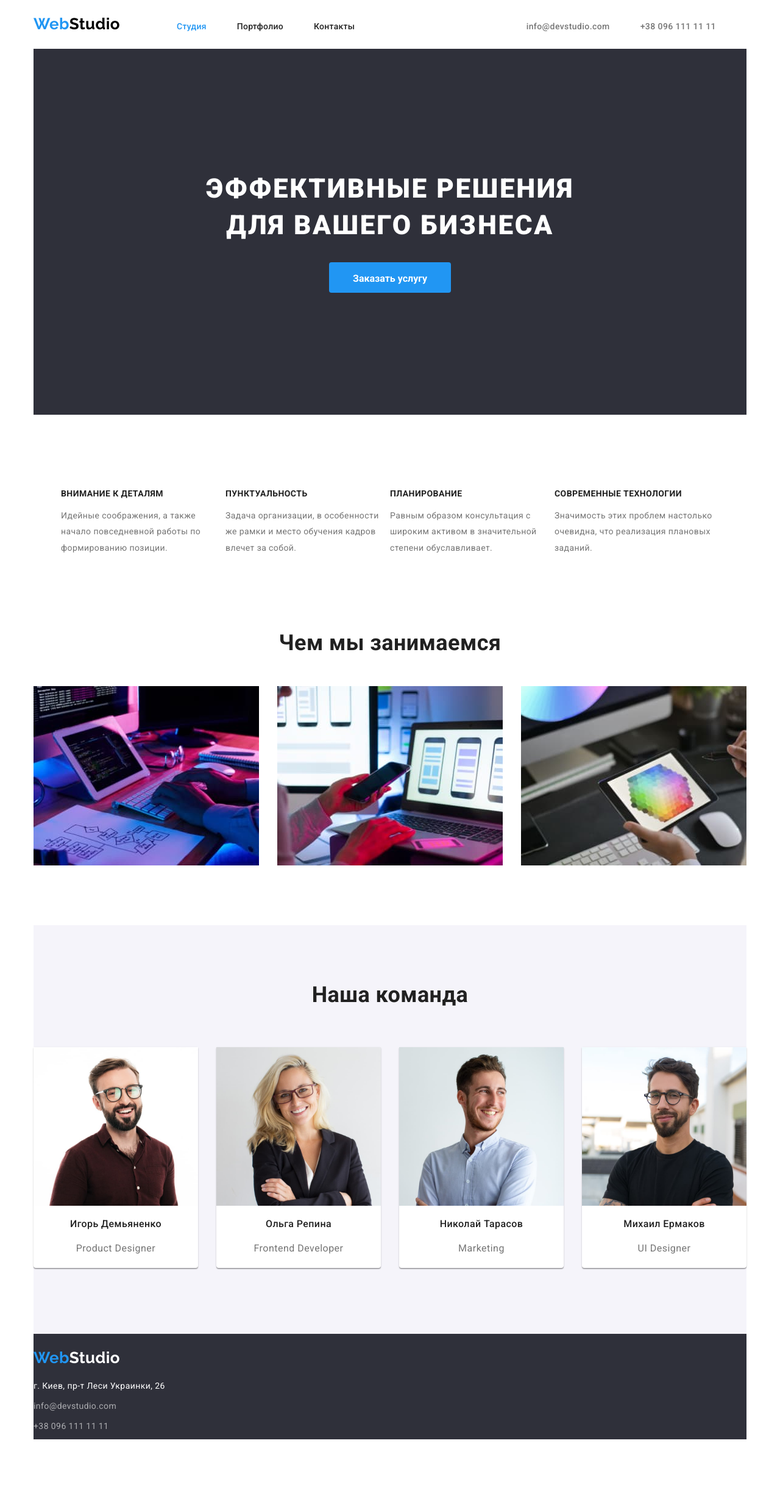
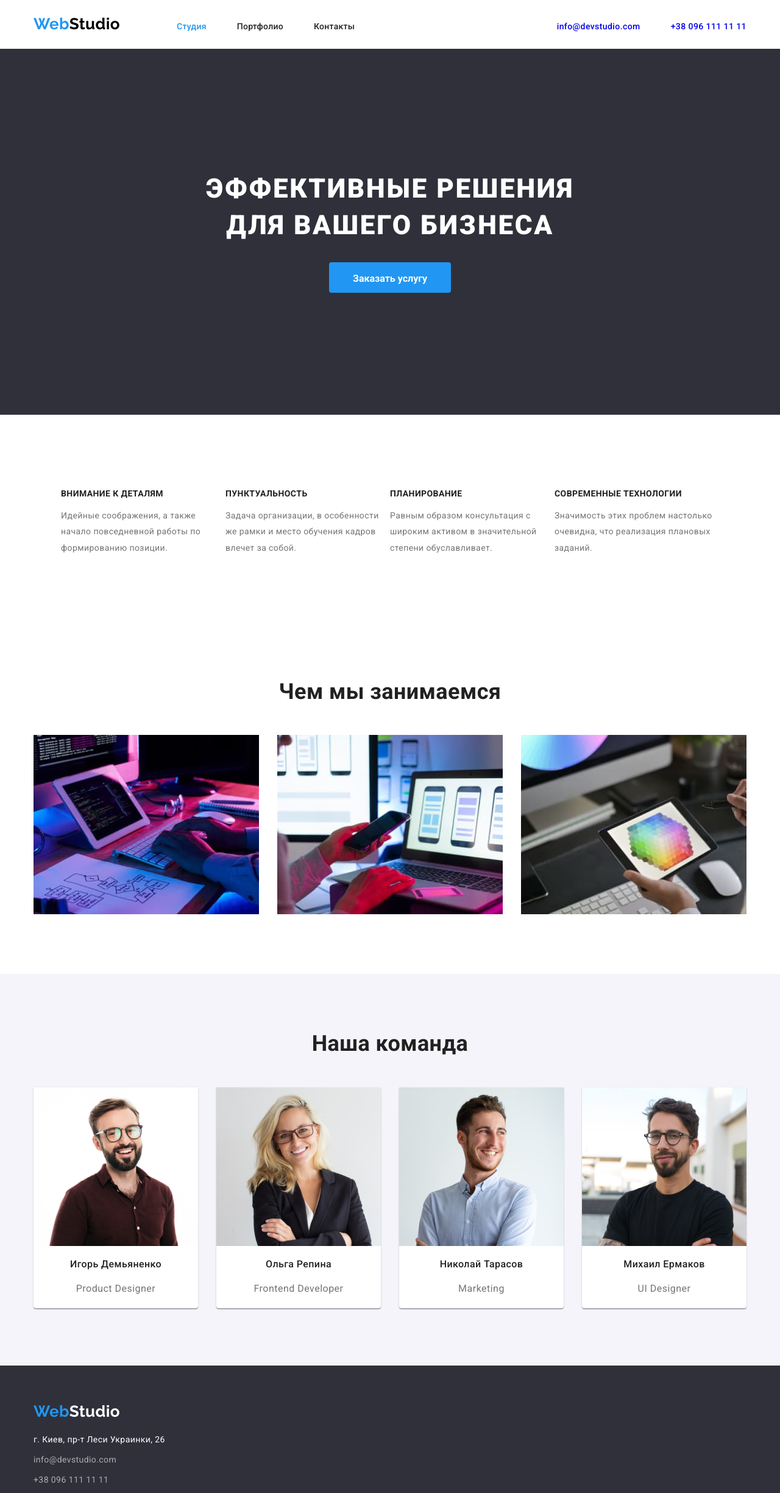
Before and after one commit to Naira21/goit-markup-hw-03, a plain HTML site: page index.html in a window 1280 px wide. Shown: the whole page at 61% size. Before the commit the page ends 2360 px from the top, so only its background shows below. Drawn offline with nearby package versions, Linux system fonts and the light colour scheme.

Commit message:
хедер и особенности не по ширине

```diff
--- a/css/styles.css
+++ b/css/styles.css
@@ -22,17 +22,20 @@ body {
 
 .container {
   width: 1200px;
-  background-color: var(--main-bg-text-color);
+  /*background-color: var(--main-bg-text-color);*/
   margin: 0px auto;
   padding-left: 15px;
   padding-right: 15px;
 }
 
 /*Шапка сайта*/
-.shadow {
+.header-bg {
+  background-color: var(--main-bg-text-color);
+  /*}
+.shadow {*/
   box-shadow: 0px 4px 4px rgba(0, 0, 0, 0.25);
 }
-.logo {
+.logo-header {
   font-family: 'Raleway', sans-serif;
   font-weight: 700;
   font-size: 26px;
@@ -68,6 +71,7 @@ body {
 header nav,
 header {
   display: flex;
+  justify-content: space-between;
   align-items: baseline;
 }
 
@@ -79,12 +83,17 @@ header {
   color: var(--logo-button-color);
 }
 
+.link {
+  margin-right: 0;
+}
 .link-item {
   color: var(--link-paragraph-color);
   font-weight: 500;
-  margin-right: 50px;
+  padding-right: 50px;
 }
-
+.link-item:last-child {
+  padding-right: 0px;
+}
 a {
   text-decoration: none;
 }
@@ -110,10 +119,14 @@ a {
 .list-portfolio,
 .item-portfolio,
 .list-activity,
-.link {
+.link,
+.link-item {
   list-style-type: none;
 }
 
+.hero-bg {
+  background-color: var(--second-bg-color);
+}
 .hero-title {
   font-weight: 900;
   font-size: 44px;
@@ -133,16 +146,15 @@ a {
   text-align: center;
 }
 
-.list-feature {
-  display: flex;
-  justify-content: center;
-}
-
 p {
   font-size: 16px;
   line-height: 1.9;
   color: var(--link-paragraph-color);
   letter-spacing: 0.03em;
+}
+
+.activity-bg {
+  background-color: var(--main-bg-text-color);
 }
 
 .section {
@@ -155,7 +167,7 @@ p {
 ul {
   padding-left: 0px;
 }
-.section > img {
+.activity-bg > img {
   margin-right: 30px;
   flex-direction: row;
 }
@@ -174,11 +186,32 @@ h3 {
   line-height: 1.14;
 }
 
+/*Особенности*/
+
+.features-bg,
+.activity-bg {
+  background-color: var(--main-bg-text-color: white);
+}
+
+.list-feature {
+  display: flex;
+  justify-content: center;
+}
+.item-feature {
+  margin: 94px 0px;
+  width: 270px;
+  min-height: 101px;
+  justify-content: space-between;
+}
+
+.item-feature p {
+  font-size: 14px;
+}
 /*Деятельность*/
 
 .list-activity {
   margin-top: 50px;
-  margin-bottom: 94px;
+  margin-bottom: 0;
   padding-left: 0;
   display: flex;
   justify-content: space-between;
@@ -191,16 +224,6 @@ h3 {
   padding-right: 0px;
 }
 
-.item-feature {
-  margin: 94px 0px;
-  width: 270px;
-  min-height: 101px;
-  justify-content: space-between;
-}
-
-.item-feature p {
-  font-size: 14px;
-}
 /*Команда*/
 .team-name {
   font-weight: 500;
@@ -209,8 +232,8 @@ h3 {
 }
 .list-team {
   display: flex;
-  /*margin: 50px 30px 0px 0px;*/
   justify-content: space-between;
+  margin: 0;
 }
 
 .list-team > li {
@@ -224,11 +247,13 @@ h3 {
 .list-team > li:last-child {
   margin-right: 0px;
 }
+.team-bg {
+  background-color: var(--team-bg-color);
+}
 .team-section {
   background-color: var(--team-bg-color);
   display: inline-block;
   text-align: center;
-  padding: 94px 0px;
 }
 
 /*Кнопки*/
@@ -303,9 +328,10 @@ a:focus {
   max-width: 100%;
 }
 
-/*.portfolio-filter {
-  padding-bottom: 34px;
-}*/
+.portfolio-filter {
+  margin-bottom: 34px;
+  margin-top: 0;
+}
 
 .item-portfolio {
   border: 1px solid #eeeeee;
@@ -325,7 +351,7 @@ a:focus {
   margin-left: 30px;
 }
 /*Футер*/
-footer {
+.footer-bg {
   background-color: var(--second-bg-color);
 }
 .footer-section {
@@ -354,7 +380,18 @@ address {
 }
 .footer-section .logo {
   margin-bottom: 20px;
+  padding-right: auto;
 }
 span {
   margin-bottom: 9px;
 }
+
+.logo-footer {
+  font-family: 'Raleway', sans-serif;
+  font-weight: 700;
+  font-size: 26px;
+  line-height: 1.19;
+  color: var(--logo-button-color);
+  text-decoration: inherit;
+  margin: 60px 0 20px 0px;
+}
--- a/index.html
+++ b/index.html
@@ -16,11 +16,12 @@
     <link rel="stylesheet" href="./css/styles.css" />
   </head>
   <body>
+    <!--шапка сайта-->
+    <section class="header-bg">
       <div class="container">
-      <!--шапка сайта-->
         <header>
           <nav>
-          <a href="./index.html" class="logo">Web<span class="accent-black">Studio</span></a>
+            <a href="./index.html" class="logo-header">Web<span class="accent-black">Studio</span></a>
             <ul class="site-nav">
               <li><a href="index.html" class="site-nav-item current">Студия</a></li>
               <li><a href="portfolio.html" class="site-nav-item">Портфолио</a></li>
@@ -28,12 +29,17 @@
             </ul>
           </nav>
           <ul class="link">
-          <li><a href="mailto:info@devstudio.com" class="link-item">info@devstudio.com</a></li>
-          <li><a href="tel:+380961111111" class="link-item">+38 096 111 11 11</a></li>
+            <li class="link-item"><a href="mailto:info@devstudio.com">info@devstudio.com</a></li>
+            <li class="link-item"><a href="tel:+380961111111">+38 096 111 11 11</a></li>
           </ul>
         </header>
+      </div>
+    </section>
     <!--О студии-->
+
     <main>
+      <section class="hero-bg">
+        <div class="container">
           <section class="hero">
             <h1 class="hero-title">
               ЭФФЕКТИВНЫЕ РЕШЕНИЯ <br />
@@ -41,7 +47,11 @@
             </h1>
             <div><button type="button" class="button-order">Заказать услугу</button></div>
           </section>
-        <section>
+        </div>
+      </section>
+
+      <section class="features-bg">
+        <div class="container">
           <h2 class="visually-hidden">Особенности</h2>
           <ul class="list-feature">
             <li class="item-feature">
@@ -61,9 +71,10 @@
               <p>Значимость этих проблем настолько очевидна, что реализация плановых заданий.</p>
             </li>
           </ul>
+        </div>
       </section>
-        <section>
-          <!--<div class="section">-->
+      <section class="activity-bg section">
+        <div class="container">
           <h2>Чем мы занимаемся</h2>
           <ul class="list-activity">
             <li>
@@ -74,10 +85,12 @@
             </li>
             <li><img src="./images/about/box_3.jpg" alt="Работа с планшетом" width="370" height="294" /></li>
           </ul>
-          <!--</div>-->
+        </div>
       </section>
       <!--Команда-->
-        <section class="team-section">
+      <section class="team-bg">
+        <div class="container">
+          <section class="team-section section">
             <h2>Наша команда</h2>
             <ul class="list-team">
               <li>
@@ -102,18 +115,21 @@
               </li>
             </ul>
           </section>
+        </div>
+      </section>
     </main>
     <footer>
       <!--Контакты-->
-        <div class="footer-section">
-          <a href="./index.html" class="logo">Web<span class="accent-white">Studio</span></a>
+      <section class="footer-bg">
+        <div class="container footer-section">
+          <a href="./index.html" class="logo-footer">Web<span class="accent-white">Studio</span></a>
           <address id="contacts">
             <span>г. Киев, пр-т Леси Украинки, 26</span>
             <a href="mailto:info@devstudio.com" class="link-footer">info@devstudio.com</a>
             <a href="tel:+380961111111" class="link-footer">+38 096 111 11 11</a>
           </address>
         </div>
+      </section>
     </footer>
-    </div>
   </body>
 </html>
```
Also changed, not shown: portfolio.html (+30 -11 lines). Lines whose indentation alone changed are shown as unchanged.
